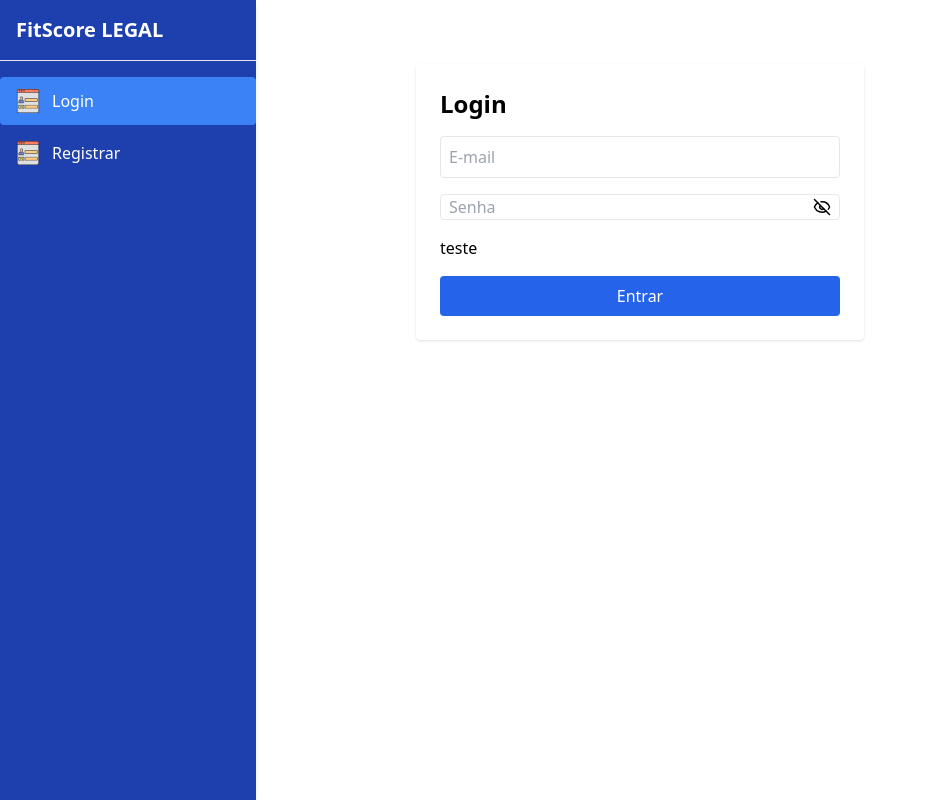
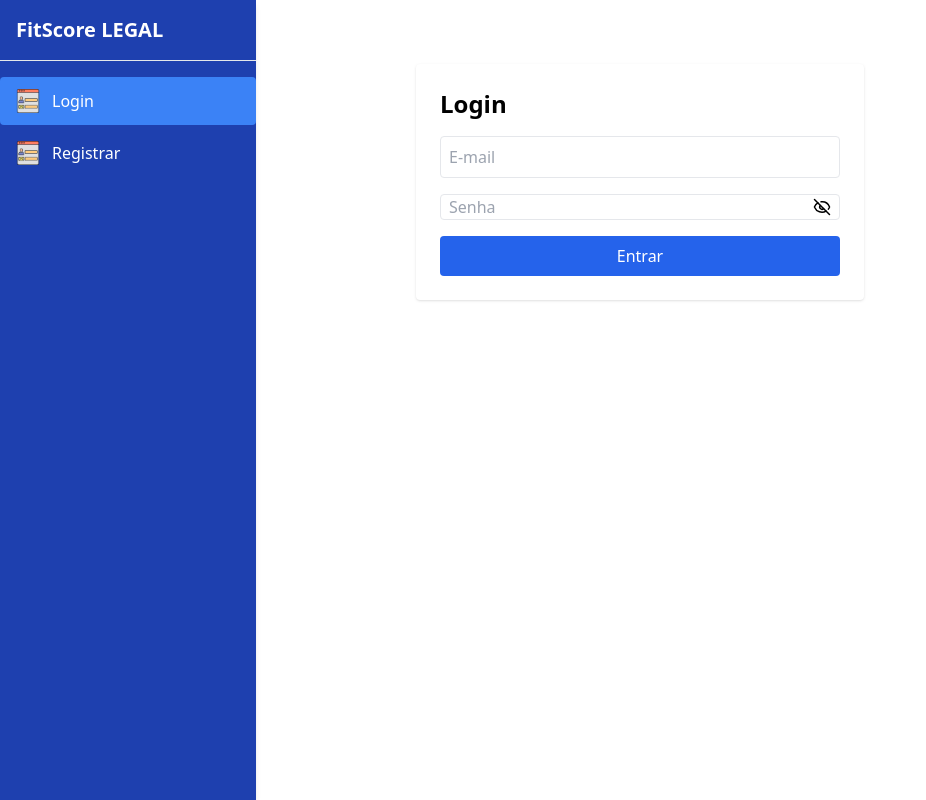
Before and after one commit to AndersonMeloo/FitScore, a React (Vite) app in the folder fitscore/: page /login in a window 1280 px wide. Shown: the whole page, without its empty margins (0-926 px from the left). Built offline with nearby package versions, Linux system fonts and the light colour scheme.

Commit message:
fix: removendo teste e corrigindo erros entre as branchs

```diff
--- a/fitscore/src/components/ui/input.tsx
+++ b/fitscore/src/components/ui/input.tsx
@@ -37,7 +37,6 @@ function Input({ placeholder, password, value, required, onChange }: InputProps)
                     </button>
                 )}
             </div>
-            <p>teste</p>
         </>
     );
 }
```
